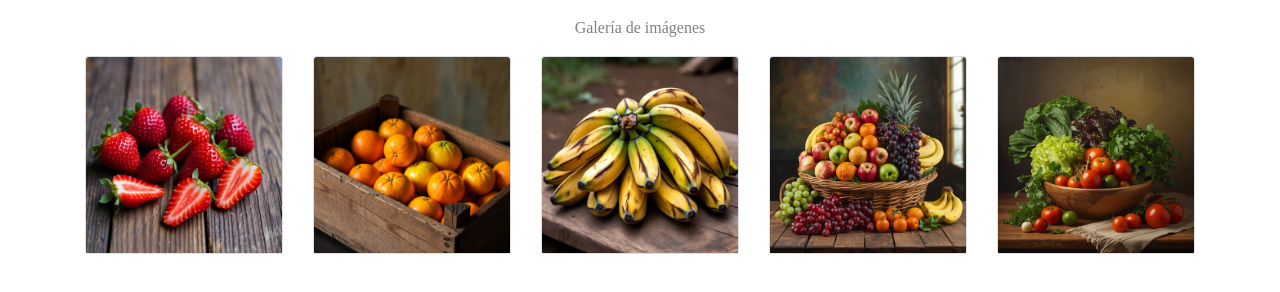
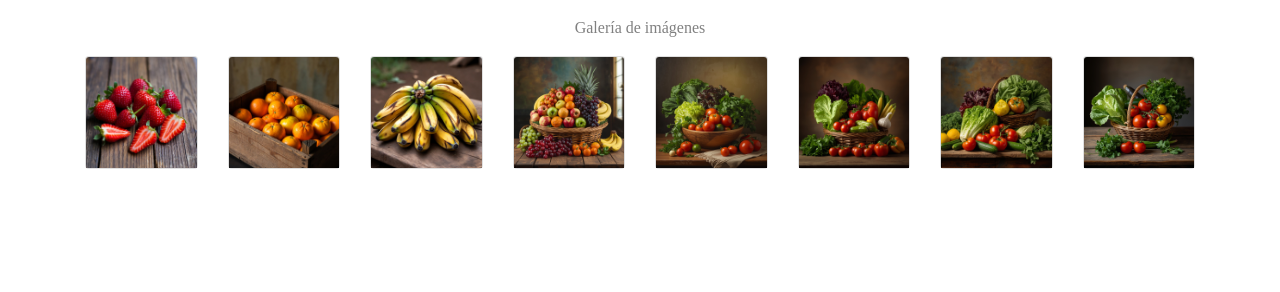
Before and after one commit to profesor-ai-2030/urls, a plain HTML site: page index.html in a window 1280 px wide. Drawn offline with nearby package versions, Linux system fonts and the light colour scheme.

Commit message:
Add files via upload

```diff
--- a/index.html
+++ b/index.html
@@ -36,6 +36,15 @@
                 <div class="card">
                     <img src="categoria_verdura.jpg" class="card-img-top" alt="...">
                 </div>
+                <div class="card">
+                    <img src="pack_de_verduras_01.jpg" class="card-img-top" alt="...">
+                </div>
+                <div class="card">
+                    <img src="pack_de_verduras_02.jpg" class="card-img-top" alt="...">
+                </div>
+                <div class="card">
+                    <img src="pack_de_verduras_03.jpg" class="card-img-top" alt="...">
+                </div>
             </div>
         </center>
     </div>
```
Also changed, not shown: pack_de_verduras_01.jpg (added), pack_de_verduras_02.jpg (added), pack_de_verduras_03.jpg (added).
